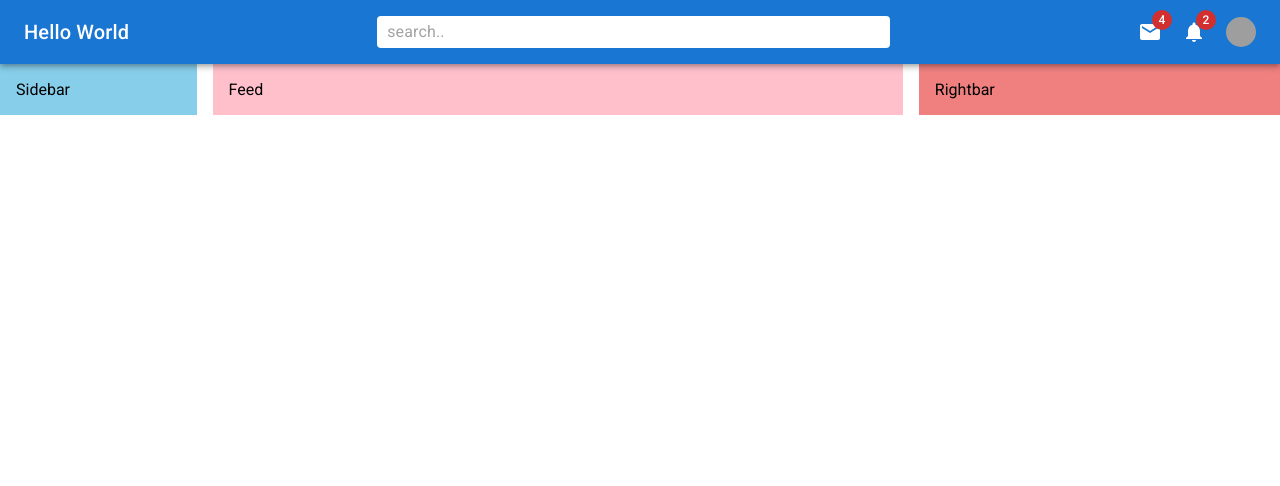
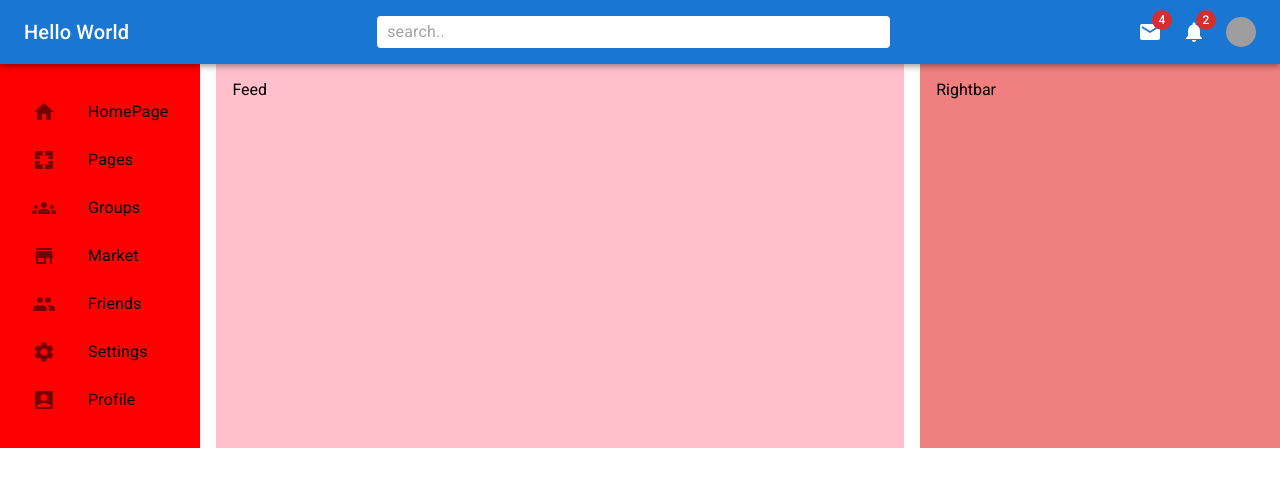
Before and after one commit to Dhiggins94/socialmedia-homepage, a React (Create React App) app in the folder mui-app/: page / in a window 1280 px wide. Shown: the top 486 px of the page. Built offline with nearby package versions, Linux system fonts and the light colour scheme; grey boxes are pictures that could not be loaded.

Commit message:
finished avatar menu, started sidebar

```diff
--- a/mui-app/src/components/Navbar.jsx
+++ b/mui-app/src/components/Navbar.jsx
@@ -29,8 +29,9 @@ const UserBox = styled(Box)(({ theme }) => ({
 }))
 
 export default function Navbar() {
-
+// for the profile pic menu
   const [open, setOpen] = useState(false)
+// for the profile pic menu
 
   return (
     <AppBar position='sticky'>
--- a/mui-app/src/components/Sidebar.jsx
+++ b/mui-app/src/components/Sidebar.jsx
@@ -1,8 +1,73 @@
-import { Box } from '@mui/material'
-import React from 'react'
+import { AccountBox, Groups, Home, Pages, People, Settings, Store } from "@mui/icons-material";
+import { Box, List, ListItem, ListItemButton, ListItemIcon, ListItemText } from "@mui/material";
+import React from "react";
 
 export default function Sidebar() {
   return (
-    <Box bgcolor="skyblue" flex={1} padding={2} sx={{display:{xs:"none", sm:"block"}}}>Sidebar</Box>
-  )
+    <Box
+      bgcolor="red"
+      flex={1}
+      padding={2}
+      sx={{ display: { xs: "none", sm: "block" } }}
+    >
+    <List>
+          <ListItem disablePadding>
+            <ListItemButton component="a" href="#home">
+            <ListItemIcon>
+              <Home />
+              </ListItemIcon>
+              <ListItemText primary="HomePage" />
+            </ListItemButton>
+        </ListItem>
+        <ListItem disablePadding>
+            <ListItemButton component="a" href="#Pages">
+            <ListItemIcon>
+              <Pages />
+              </ListItemIcon>
+              <ListItemText primary="Pages" />
+            </ListItemButton>
+        </ListItem>
+        <ListItem disablePadding>
+            <ListItemButton component="a" href="#Groups">
+            <ListItemIcon>
+              <Groups />
+              </ListItemIcon>
+              <ListItemText primary="Groups" />
+            </ListItemButton>
+        </ListItem>
+        <ListItem disablePadding>
+            <ListItemButton component="a" href="#Store">
+            <ListItemIcon>
+              <Store />
+              </ListItemIcon>
+              <ListItemText primary="Market" />
+            </ListItemButton>
+        </ListItem>
+        <ListItem disablePadding>
+            <ListItemButton component="a" href="#Friends">
+            <ListItemIcon>
+              <People />
+              </ListItemIcon>
+              <ListItemText primary="Friends" />
+            </ListItemButton>
+        </ListItem>
+        <ListItem disablePadding>
+            <ListItemButton component="a" href="#Settings">
+            <ListItemIcon>
+              <Settings />
+              </ListItemIcon>
+              <ListItemText primary="Settings" />
+            </ListItemButton>
+        </ListItem>
+        <ListItem disablePadding>
+            <ListItemButton component="a" href="#Profile">
+            <ListItemIcon>
+              <AccountBox />
+              </ListItemIcon>
+              <ListItemText primary="Profile" />
+            </ListItemButton>
+        </ListItem>
+        </List>
+    </Box>
+  );
 }
```
